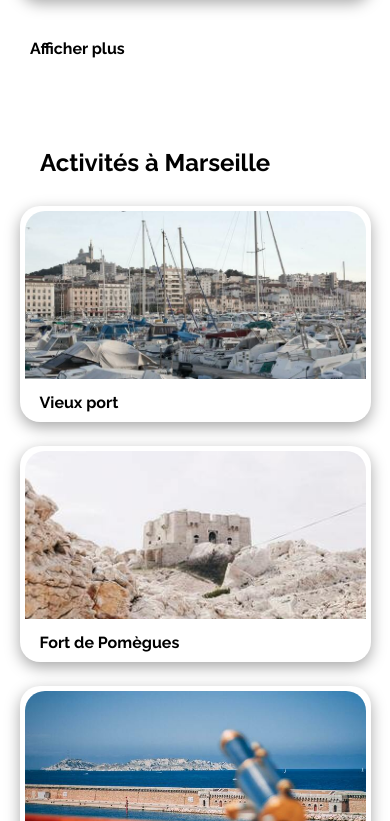
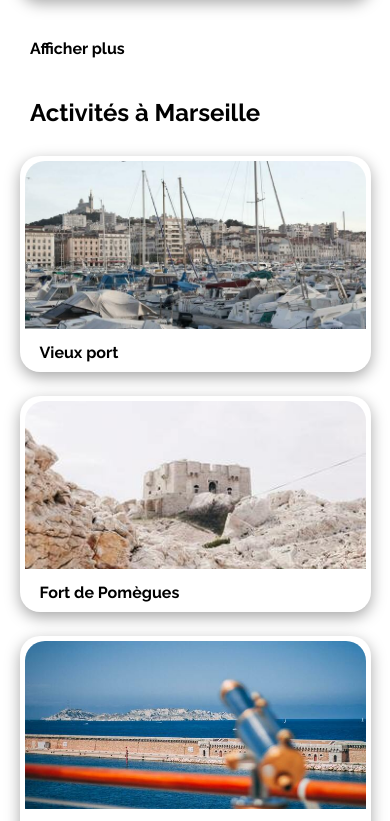
Before and after one commit to Pangzidao/Nouveau-Projet2, a plain HTML site: page index.html in a window 390 px wide. Shown: the part 2923-3744 px from the top of the page. Drawn offline with Linux system fonts and the light colour scheme.

Commit message:
Dernier changements

```diff
--- a/css/Projet2.css
+++ b/css/Projet2.css
@@ -340,7 +340,6 @@ header nav a:hover{
     height: 550px;
     display: flex;
     flex-direction: column;
-    margin-top: 20px;
 }
 
 #activites h2{
@@ -555,7 +554,7 @@ footer{
     }
 
     #activites h2{
-        margin-left: 40px;
+        margin: 0px 0px 30px 30px;
     }
 
     #zone-carte-activites{
```
